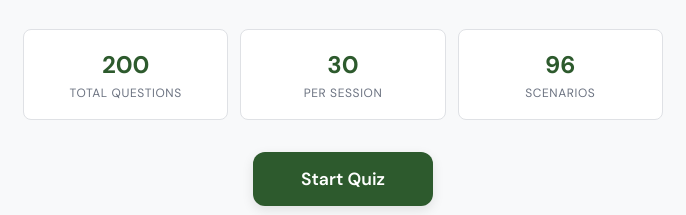
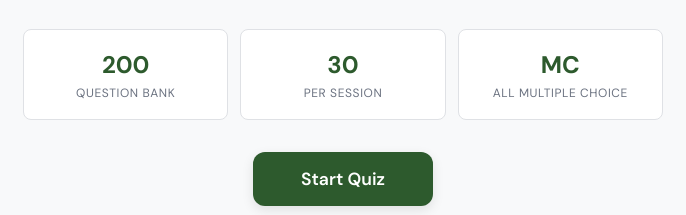
Before and after one commit to BRYNHDZ/AmigosCloserQuiz, a plain HTML site: page index.html in a window 1280 px wide. Shown: the part 328-543 px from the top of the page, 297-983 px from the left. Drawn offline with Linux system fonts and the light colour scheme.

Commit message:
Update question labels in the quiz start screen

```diff
--- a/index.html
+++ b/index.html
@@ -629,8 +629,6 @@
 
   function renderStart() {
     badge.textContent = 'Closer Quiz';
-    const totalMC = ALL_QUESTIONS.filter(q => q.type === 'mc').length;
-    const totalScenario = ALL_QUESTIONS.filter(q => q.type === 'scenario').length;
     app.innerHTML = `
       <div class="start-screen">
         <div class="logo-mark">🌿</div>
@@ -639,15 +637,15 @@
         <div class="info-cards">
           <div class="info-card">
             <div class="num">${ALL_QUESTIONS.length}</div>
-            <div class="label">Total Questions</div>
+            <div class="label">Question Bank</div>
           </div>
           <div class="info-card">
             <div class="num">${QUIZ_SIZE}</div>
             <div class="label">Per Session</div>
           </div>
           <div class="info-card">
-            <div class="num">${totalScenario}</div>
-            <div class="label">Scenarios</div>
+            <div class="num">MC</div>
+            <div class="label">All Multiple Choice</div>
           </div>
         </div>
         <button class="start-btn" onclick="window.__startQuiz()">Start Quiz</button>
```
